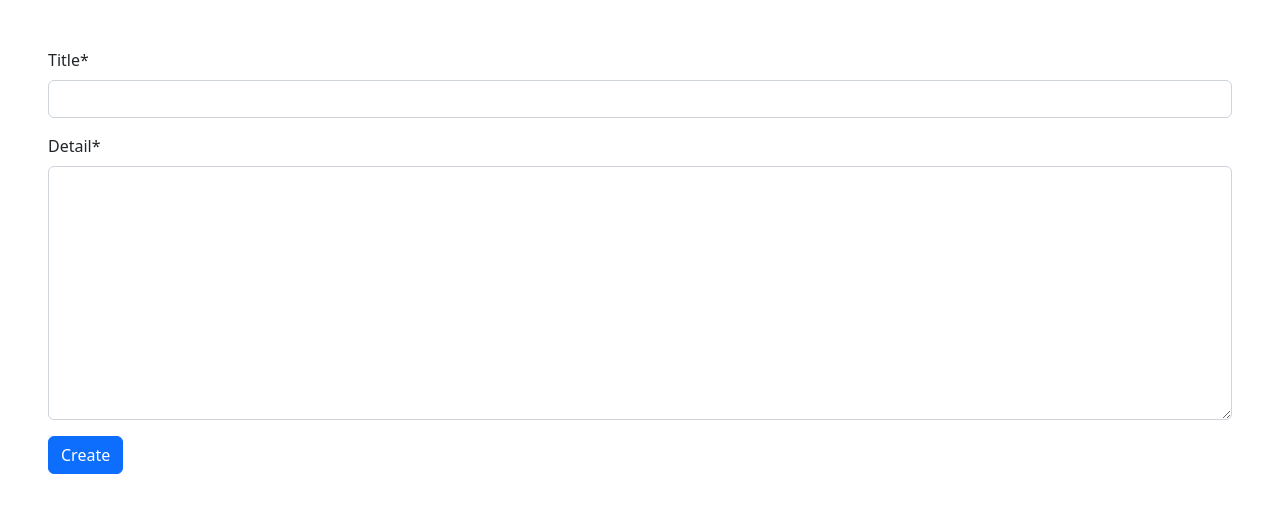
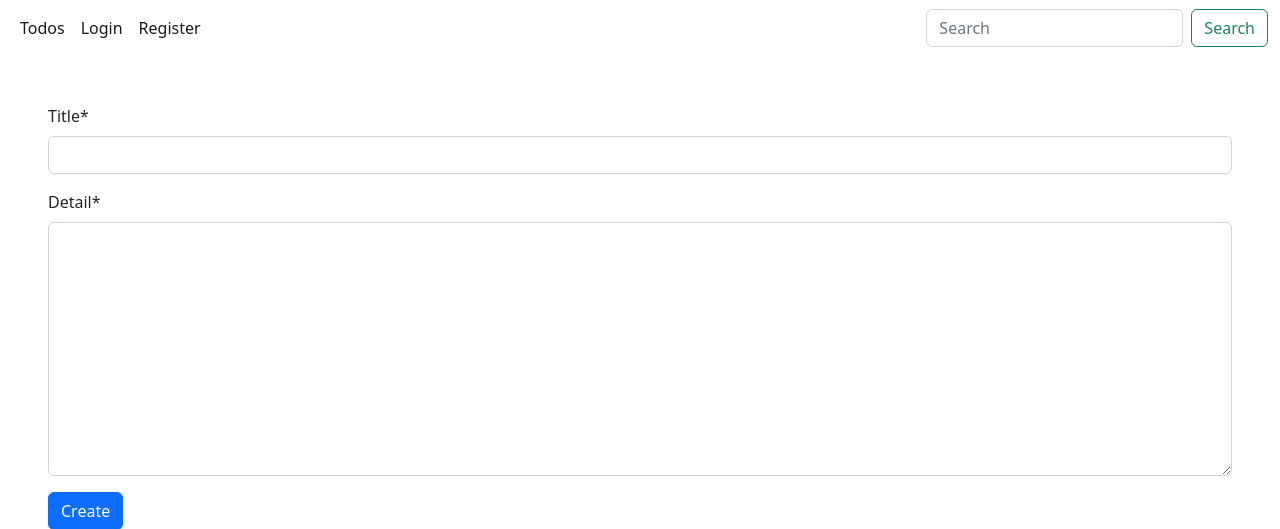
Before and after one commit to fa-mahabadi/Todo-list, a Django app: page /todo/create/ in a window 1280 px wide. Shown: the top 529 px of the page. Run offline with Django 5.2, Linux system fonts and the light colour scheme; parts of the project's set-up code (start-up, migrations or seed data) failed here and were passed over; some libraries are stand-ins or nearby versions.

Commit message:
Todo|Update|base template

```diff
--- a/todo/templates/todo/base.html
+++ b/todo/templates/todo/base.html
@@ -8,6 +8,47 @@
     {% block head %} {% endblock %}
 </head>
 <body>
+<nav class="navbar navbar-expand-lg bg-body-tertiary">
+  <div class="container-fluid">
+    <button class="navbar-toggler" type="button" data-bs-toggle="collapse" data-bs-target="#navbarTogglerDemo03" aria-controls="navbarTogglerDemo03" aria-expanded="false" aria-label="Toggle navigation">
+      <span class="navbar-toggler-icon"></span>
+    </button>
+    <div class="collapse navbar-collapse" id="navbarTogglerDemo03">
+      <ul class="navbar-nav me-auto mb-2 mb-lg-0">
+        {% if user.is_authenticated %}
+        <li class="nav-item">
+            <a class="nav-link inactive" aria-current="page" href="#">Hello, {{user.username}}</a>
+          </li>
+        {% endif %}
+        <li class="nav-item">
+          <a class="nav-link active" aria-current="page" href="{% url 'list_todo' %}">Todos</a>
+        </li>
+        {% if user.is_authenticated %}
+        <li class="nav-item">
+          <a class="nav-link active" href="#" onclick="event.preventDefault(); document.getElementById('logout-form').submit();">
+            Logout
+          </a>
+          <form id="logout-form" action="{% url 'logout' %}" method="post" style="display: none;">
+            {% csrf_token %}
+          </form>
+        </li>
+        {% else %}
+
+        <li class="nav-item">
+          <a class="nav-link active" href="{% url 'login' %}">Login</a>
+        </li>
+        <li class="nav-item">
+          <a class="nav-link active" href="{% url 'register' %}">Register</a>
+        </li>
+        {% endif %}
+      </ul>
+      <form method="GET" action="{% url 'search' %}" class="d-flex" role="search" >
+        <input class="form-control me-2" type="search" placeholder="Search" aria-label="Search" name="q"/>
+        <button class="btn btn-outline-success" type="submit">Search</button>
+      </form>
+    </div>
+  </div>
+</nav>
     {% block content %}
     {% endblock %}
     <script src="https://cdn.jsdelivr.net/npm/bootstrap@5.2.3/dist/js/bootstrap.bundle.min.js" integrity="sha384-kenU1KFdBIe4zVF0s0G1M5b4hcpxyD9F7jL+jjXkk+Q2h455rYXK/7HAuoJl+0I4" crossorigin="anonymous"></script>
```
